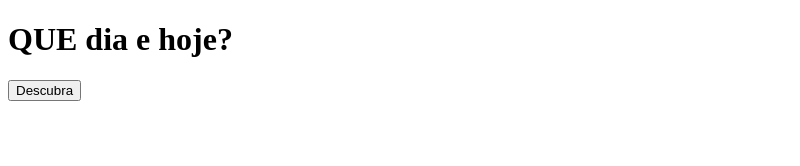
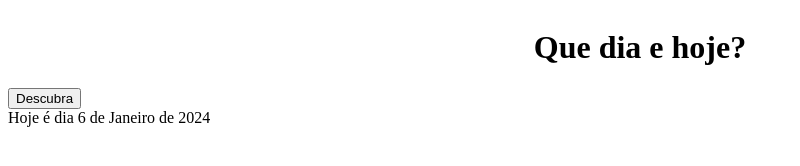
Before and after one commit to LucasbMiranda/site, a plain HTML site: page index.html in a window 1280 px wide. Both pictures are taken after a click on the button "Descubra". Shown: the whole page, without its empty margins (0-800 px from the left). Drawn offline with Linux system fonts and the light colour scheme.

Commit message:
inclusão do site na web

```diff
--- a/index.html
+++ b/index.html
@@ -1,14 +1,25 @@
 <!DOCTYPE html>
 <html lang="en">
 <head>
-    <meta charset="UTF-8">
-    <meta name="viewport" content="width=device-width, initial-scale=1.0">
-    <title>Document</title>
+  <meta charset="UTF-8">
+  <meta name="viewport" content="width=device-width, initial-scale=1.0">
+  <link rel="stylesheet" href="site.css">
+
+  <title>Document</title>
 </head>
 <body>
-    <h1>
-        QUE dia e hoje?
+  <div class="divTitle">
+    <h1 class="title">
+      Que dia e hoje?
     </h1>
-    <button>Descubra</button>
+  </div>
+  <div>
+    <button class="button" onclick="myFunction()">Descubra</button>
+    <span class="day" style="display: none;">
+    </span>
+  </div>
 </body>
+<footer>
+  <script src="site.js"></script>
+</footer>
 </html>
--- /dev/null
+++ b/site.css
@@ -0,0 +1,12 @@
+.divTitle{
+    display: flex;
+    align-items: center;
+    justify-content: center;
+}
+
+.title{
+    text-align: center;
+    align-items: center;
+
+
+}
--- /dev/null
+++ b/site.js
@@ -0,0 +1,14 @@
+function myFunction() {
+    const date = new Date();
+    const day = date.getDate();
+    const year = date.getUTCFullYear();
+    const hour = date.getHours();
+    const minute = date.getMinutes();
+    const second = date.getSeconds();
+
+    // Exibir o dia e hora atual no span
+    document.querySelector(".day").textContent = `Hoje é dia ${day} de ${monthNames[date.getMonth()]} de ${year}`;
+    document.querySelector(".day").style.display = "block";
+  }
+
+  const monthNames = ["Janeiro", "Fevereiro", "Março", "Abril", "Maio", "Junho", "Julho", "Agosto", "Setembro", "Outubro", "Novembro", "Dezembro"];
```
